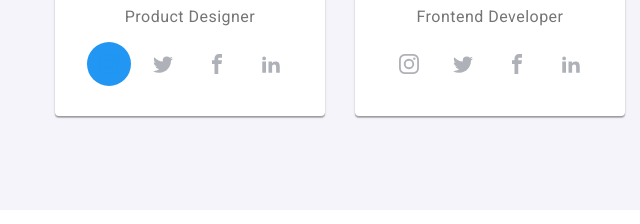
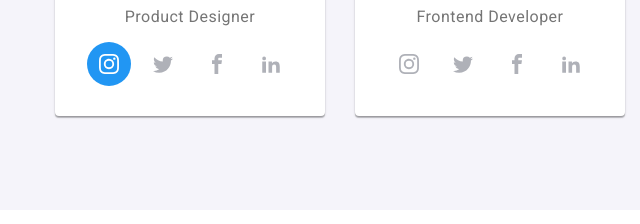
Before and after one commit to AJanasik/goit-markup-hw-07, a plain HTML site: page index.html in a window 1280 px wide. In both pictures the pointer is over the icon 109 px from the left and 2083 px from the top of the page. Shown: the part 2020-2244 px from the top of the page, 0-640 px from the left. Drawn offline with nearby package versions, Linux system fonts and the light colour scheme; files that its build step writes are made by us from their sources.

Commit message:
proper icon focus

```diff
--- a/sass/components/_team.scss
+++ b/sass/components/_team.scss
@@ -65,13 +65,12 @@
 
 		background-color: $button-color;
 	}
-
 	&__icons {
 		fill: currentColor;
 
 		&:hover,
 		&:focus {
-			fill: $button-color;
+			fill: $background-color;
 		}
 	}
 }
```
